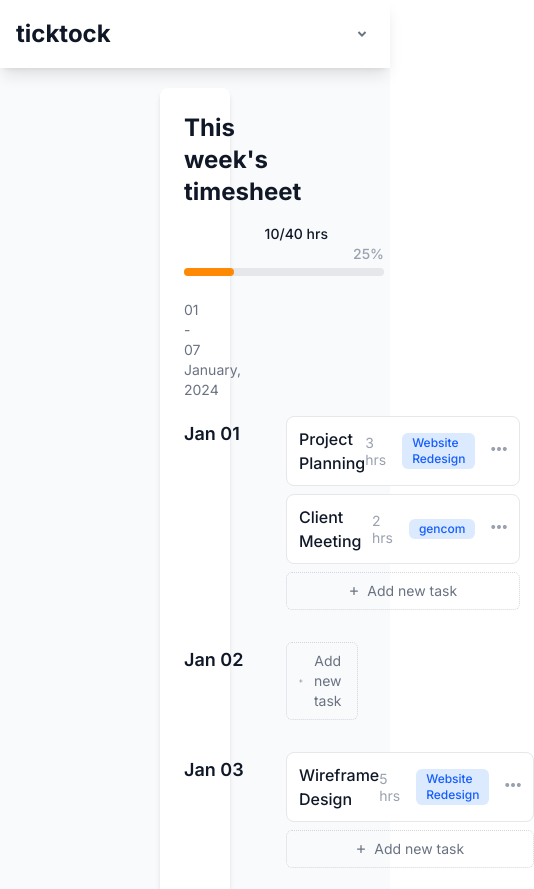
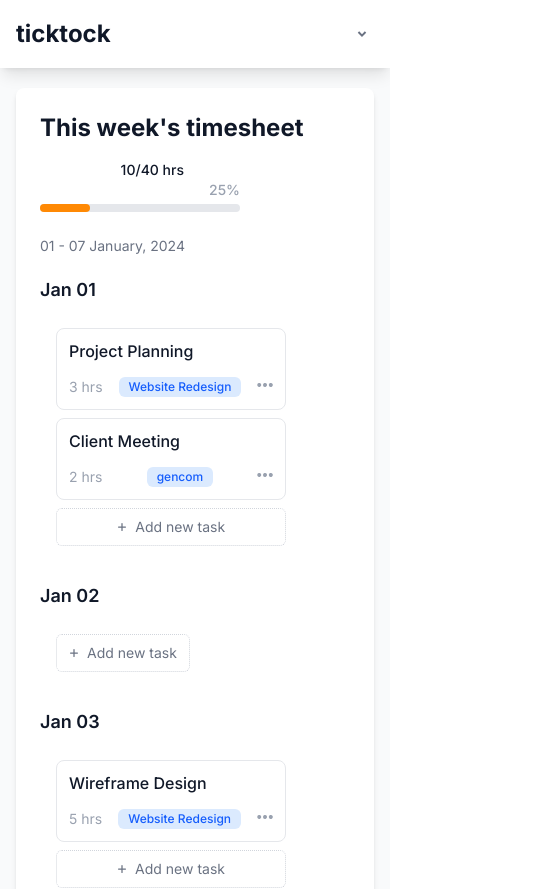
Before and after one commit to BRV12G/timesheet-management, a Next.js app: page /timesheet/1 in a window 390 px wide. Shown: the top 889 px of the page, 534 px wide, since content can reach past the window. Built offline with nearby package versions, Linux system fonts and the light colour scheme; no server answers.

Commit message:
style(timesheets page) : responsiveness added

```diff
--- a/src/app/timesheet/[weekId]/page.tsx
+++ b/src/app/timesheet/[weekId]/page.tsx
@@ -68,7 +68,7 @@ export default function TimesheetWeekPage() {
   return (
     <div className="bg-gray-50 ">
       <Header />
-      <main className="pt-5 px-40 pb-60 ">
+      <main className="pt-5 px-4 sm:px-6 md:px-10 xl:px-40 pb-20">
         <div className="bg-white p-6 rounded-lg shadow-md">
           {/* <div className="flex justify-between items-center mb-2">
             <h2 className="text-2xl font-bold">This week&#39;s timesheet</h2>
@@ -114,7 +114,7 @@ export default function TimesheetWeekPage() {
           <p className="text-sm text-gray-500 mb-4 font-normal">{range}</p>
 
           {days.map((day) => (
-            <div key={day} className="mb-8  flex flex-row gap-4 items-start">
+            <div key={day} className="mb-8  flex flex-col sm:flex-row gap-4 items-start">
               <div className="min-w-[70px] pt-1">
                 <h3 className="font-semibold text-gray-900 text-lg mb-2">
                   {day}
--- a/src/components/AddTaskModal.tsx
+++ b/src/components/AddTaskModal.tsx
@@ -25,7 +25,7 @@ export default function AddTaskModal({ onClose, onAddEntry }: Props) {
 
       {/* Modal */}
       <div className="fixed inset-0 z-50 flex items-center justify-center shadow-sm">
-        <div className="bg-white rounded-md w-full max-w-xl shadow-lg  relative">
+        <div className="bg-white rounded-md w-[95%]  max-w-xl shadow-lg  relative">
           {/* Close Button */}
           <div className="border-b border-gray-200 px-5 py-5 items-center">
             <button
@@ -171,7 +171,7 @@ export default function AddTaskModal({ onClose, onAddEntry }: Props) {
               </div>
 
               {/* Footer Buttons */}
-              <div className="flex justify-between items-center  pt-4 mt-4 gap-2">
+              <div className="flex flex-col sm:flex-row justify-between items-center pt-4 mt-4 gap-2">
                 <button
                   type="submit"
                   className="bg-blue-600 text-white px-6 py-2 rounded-lg text-sm hover:bg-blue-700 w-1/2 cursor-pointer"
--- a/src/components/TimesheetEntry.tsx
+++ b/src/components/TimesheetEntry.tsx
@@ -27,7 +27,7 @@ export default function TimesheetEntry({ task, hours, project }: Props) {
     };
   }, []);
   return (
-    <div className="flex items-center justify-between px-3 py-2.5 border border-gray-200 rounded-lg bg-white hover:bg-gray-50 w-full">
+    <div className="flex flex-col sm:flex-row sm:items-center justify-between gap-3 px-3 py-2.5 border border-gray-200 rounded-lg bg-white hover:bg-gray-50 w-full">
       <div className="flex flex-row gap-0.5">
         <p className="text-base font-medium text-gray-900">{task}</p>
       </div>
```
